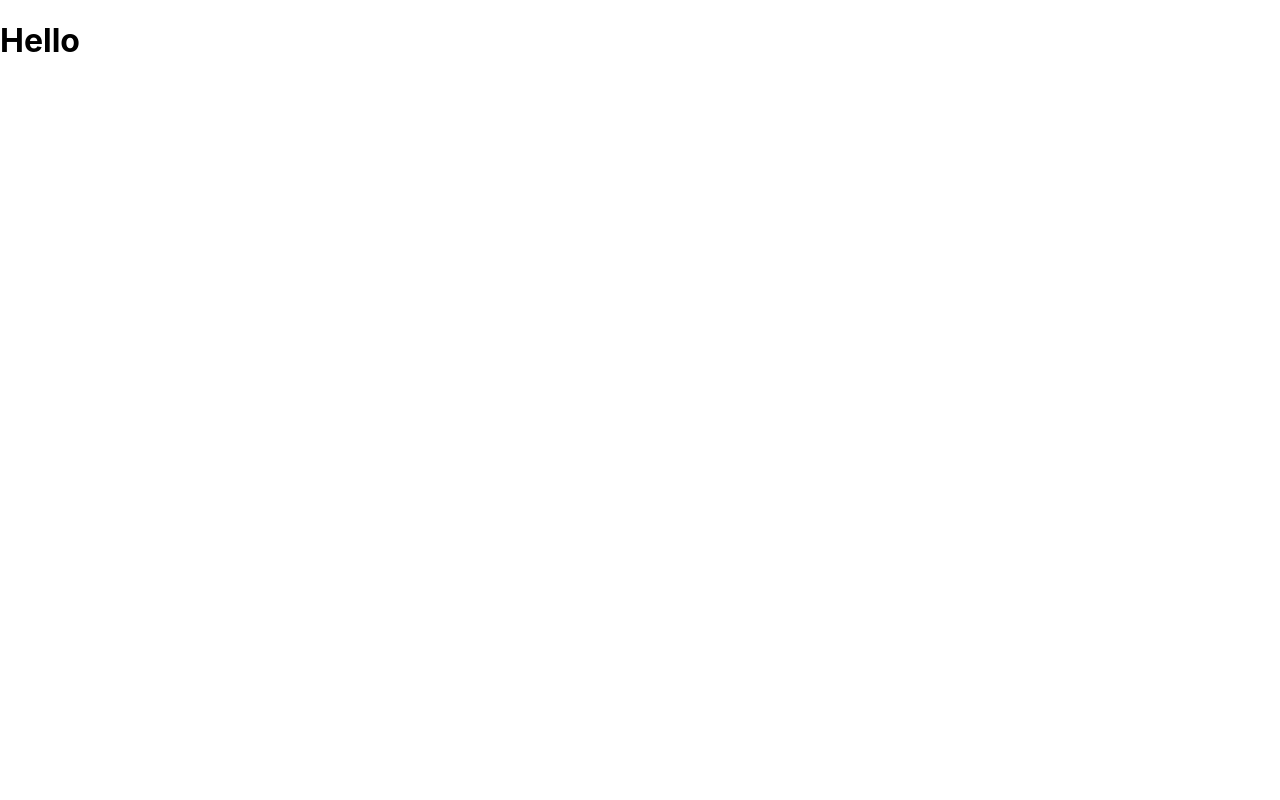
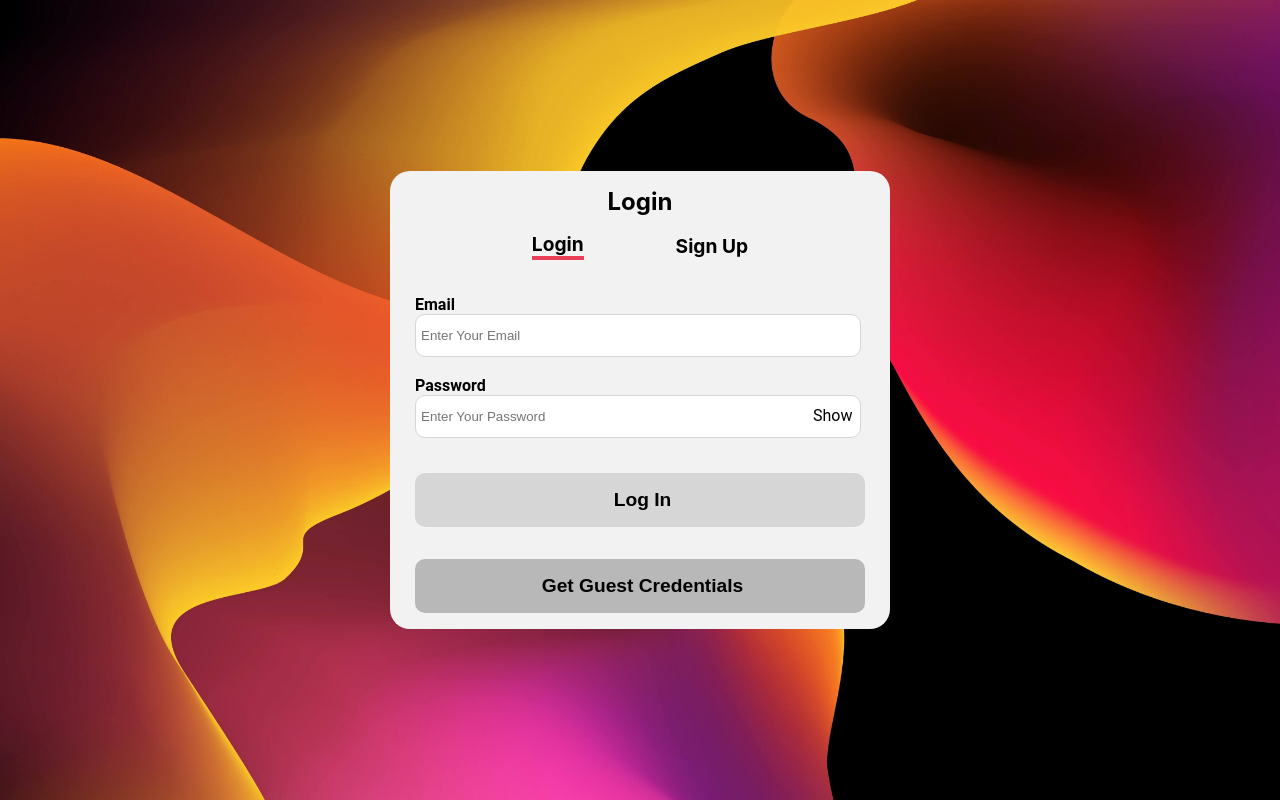
Before and after one commit to VictorMMartinezJr/MERN-Chat-App, a React (Create React App) app in the folder frontend/: page / in a window 1280 px wide. Built offline with nearby package versions, Linux system fonts and the light colour scheme.

Commit message:
created signup and login forms

```diff
--- a/frontend/public/index.html
+++ b/frontend/public/index.html
@@ -9,12 +9,10 @@
       name="description"
       content="Web site created using create-react-app"
     />
-    <link rel="apple-touch-icon" href="%PUBLIC_URL%/logo192.png" />
     <!--
       manifest.json provides metadata used when your web app is installed on a
       user's mobile device or desktop. See https://developers.google.com/web/fundamentals/web-app-manifest/
     -->
-    <link rel="manifest" href="%PUBLIC_URL%/manifest.json" />
     <!--
       Notice the use of %PUBLIC_URL% in the tags above.
       It will be replaced with the URL of the `public` folder during the build.
--- a/frontend/src/App.css
+++ b/frontend/src/App.css
@@ -0,0 +1,15 @@
+@import url("https://fonts.googleapis.com/css2?family=Sora:wght@300;400;700&display=swap");
+
+* {
+  box-sizing: border-box;
+  padding: 0;
+  margin: 0;
+}
+
+.App {
+  min-height: 100vh;
+  display: flex;
+  background: url("./assets/images/wallpaper.jpg");
+  background-position: center;
+  background-size: cover;
+}
--- a/frontend/src/App.js
+++ b/frontend/src/App.js
@@ -1,9 +1,19 @@
 import "./App.css";
+import { Route, Switch } from "react-router-dom";
+import Homepage from "./Pages/Home/Homepage";
+import Chatpage from "./Pages/Chatpage";
 
 function App() {
   return (
     <div className="App">
-      <h1>Hello</h1>
+      <Switch>
+        <Route exact path="/">
+          <Homepage />
+        </Route>
+        <Route exact path="/chats">
+          <Chatpage />
+        </Route>
+      </Switch>
     </div>
   );
 }
--- /dev/null
+++ b/frontend/src/Pages/Chatpage.js
@@ -0,0 +1,24 @@
+import { useEffect, useState } from "react";
+
+const Chatpage = () => {
+  const [chats, setChats] = useState([]);
+  const fetchChats = () => {
+    fetch("/api/chat")
+      .then((res) => res.json())
+      .then((data) => setChats(data));
+  };
+
+  useEffect(() => {
+    fetchChats();
+  }, []);
+
+  return (
+    <div>
+      {chats.map((chat) => (
+        <h1 key={chat._id}>{chat.chatName}</h1>
+      ))}
+    </div>
+  );
+};
+
+export default Chatpage;
--- /dev/null
+++ b/frontend/src/Pages/Home/Homepage.css
@@ -0,0 +1,34 @@
+.home {
+  height: 100vh;
+  width: 100%;
+  display: flex;
+  justify-content: center;
+  align-items: center;
+}
+.login-form {
+  min-height: 400px;
+  width: 500px;
+  border-radius: 20px;
+  display: flex;
+  flex-direction: column;
+  align-items: center;
+  background-color: #f2f2f2;
+}
+.login-title {
+  margin: 1rem 0;
+}
+.login-tabs {
+  display: flex;
+  justify-content: space-evenly;
+  align-items: center;
+  width: 80%;
+}
+.login-tabs p {
+  font-size: 1.2rem;
+  font-weight: 700;
+  margin-bottom: 1rem;
+  cursor: pointer;
+}
+.active-tab {
+  border-bottom: 4px solid #e94057;
+}
--- /dev/null
+++ b/frontend/src/Pages/Home/Homepage.js
@@ -0,0 +1,33 @@
+import "./Homepage.css";
+import { useState } from "react";
+import Signup from "../../components/authentication/Signup";
+import Login from "../../components/authentication/Login";
+
+const Homepage = () => {
+  const [loginActive, setLoginActive] = useState(true);
+  return (
+    <section className="home">
+      <div className="login-form">
+        <h1 className="login-title">{loginActive ? "Login" : "Sign Up"}</h1>
+        <div className="login-tabs">
+          <p
+            className={loginActive ? "active-tab" : ""}
+            onClick={() => setLoginActive(true)}
+          >
+            Login
+          </p>
+          <p
+            className={loginActive ? "" : "active-tab"}
+            onClick={() => setLoginActive(false)}
+          >
+            Sign Up
+          </p>
+        </div>
+        {loginActive && <Login />}
+        {!loginActive && <Signup />}
+      </div>
+    </section>
+  );
+};
+
+export default Homepage;
--- /dev/null
+++ b/frontend/src/components/authentication/Login.js
@@ -0,0 +1,73 @@
+import "./form.css";
+import { useState } from "react";
+import { useHistory } from "react-router-dom";
+
+const Login = () => {
+  const [showPw, setShowPw] = useState(false);
+  const [email, setEmail] = useState("");
+  const [password, setPassword] = useState("");
+  const [loading, setLoading] = useState(false);
+  const history = useHistory();
+
+  const postDetails = () => {};
+  const handleSubmit = () => {};
+
+  return (
+    <form className="form">
+      <div className="form-content">
+        {/* Email input */}
+        <div className="input-container">
+          <label htmlFor="email">Email</label>
+          <input
+            name="email"
+            type="text"
+            placeholder="Enter Your Email"
+            required
+            value={email}
+            onChange={(e) => {
+              setEmail(e.target.value);
+              console.log(email);
+            }}
+          />
+        </div>
+        {/* Password input */}
+        <div className="input-container pw-input">
+          <label htmlFor="password">Password</label>
+          <input
+            name="password"
+            type={showPw ? "text" : "password"}
+            placeholder="Enter Your Password"
+            required
+            value={password}
+            onChange={(e) => setPassword(e.target.value)}
+          />
+          <p className="show-pw" onClick={() => setShowPw(!showPw)}>
+            {showPw ? "Hide" : "Show"}
+          </p>
+        </div>
+        {!loading && (
+          <button type="submit" className="submit-btn" onClick={handleSubmit}>
+            Log In
+          </button>
+        )}
+        {loading && (
+          <button className="submit-btn" onClick={handleSubmit}>
+            Logging In...
+          </button>
+        )}
+        <button
+          type="button"
+          className="submit-btn guest-btn"
+          onClick={() => {
+            setEmail("guest@example.com");
+            setPassword("123456");
+          }}
+        >
+          Get Guest Credentials
+        </button>
+      </div>
+    </form>
+  );
+};
+
+export default Login;
--- /dev/null
+++ b/frontend/src/components/authentication/Signup.js
@@ -0,0 +1,100 @@
+import "./form.css";
+import { useState } from "react";
+import { useHistory } from "react-router-dom";
+
+const Signup = () => {
+  const [showPw, setShowPw] = useState(false);
+  const [showConfirm, setShowConfirm] = useState(false);
+  const [name, setName] = useState("");
+  const [email, setEmail] = useState("");
+  const [password, setPassword] = useState("");
+  const [confirmPassword, setConfirmPassword] = useState("");
+  const [pic, setPic] = useState("");
+  const [loading, setLoading] = useState(false);
+  const history = useHistory();
+
+  const postDetails = () => {};
+  const handleSubmit = () => {};
+
+  return (
+    <form className="form">
+      <div className="form-content">
+        {/* Name input */}
+        <div className="input-container">
+          <label htmlFor="name">Name</label>
+          <input
+            name="name"
+            type="text"
+            placeholder="Enter Your Name"
+            required
+            onChange={(e) => setName(e.target.value)}
+          />
+        </div>
+        {/* Email input */}
+        <div className="input-container">
+          <label htmlFor="email">Email</label>
+          <input
+            name="email"
+            type="text"
+            placeholder="Enter Your Email"
+            required
+            onChange={(e) => setEmail(e.target.value)}
+          />
+        </div>
+        {/* Password input */}
+        <div className="input-container pw-input">
+          <label htmlFor="password">Password</label>
+          <input
+            name="password"
+            type={showPw ? "text" : "password"}
+            placeholder="Enter Your Password"
+            required
+            onChange={(e) => setPassword(e.target.value)}
+          />
+          <p className="show-pw" onClick={() => setShowPw(!showPw)}>
+            {showPw ? "Hide" : "Show"}
+          </p>
+        </div>
+        {/* Confirm password input */}
+        <div className="input-container confirm-input">
+          <label htmlFor="confirmpw">Confirm Password</label>
+          <input
+            name="confirm"
+            type={showConfirm ? "text" : "password"}
+            placeholder="Confirm Your Password"
+            required
+            onChange={(e) => setConfirmPassword(e.target.value)}
+          />
+          <p
+            className="show-confirm"
+            onClick={() => setShowConfirm(!showConfirm)}
+          >
+            {showConfirm ? "Hide" : "Show"}
+          </p>
+        </div>
+        {/* Upload avatar input */}
+        <div className="input-container">
+          <label htmlFor="pic">Upload Picture</label>
+          <input
+            name="pic"
+            type="file"
+            accept="image/*"
+            onChange={(e) => postDetails(e.target.files[0])}
+          />
+        </div>
+        {!loading && (
+          <button type="submit" className="submit-btn" onClick={handleSubmit}>
+            Sign Up
+          </button>
+        )}
+        {loading && (
+          <button className="submit-btn" onClick={handleSubmit}>
+            Signing Up...
+          </button>
+        )}
+      </div>
+    </form>
+  );
+};
+
+export default Signup;
--- /dev/null
+++ b/frontend/src/components/authentication/form.css
@@ -0,0 +1,69 @@
+.form {
+  display: flex;
+  flex-direction: column;
+  justify-content: center;
+  align-items: center;
+  width: 100%;
+  flex: 1;
+  font-family: "Roboto", sans-serif;
+}
+.form-content {
+  width: 90%;
+}
+.input-container {
+  width: 99%;
+  display: flex;
+  flex-direction: column;
+  align-items: flex-start;
+  margin: 1.2rem 0;
+  position: relative;
+}
+.input-container label {
+  font-weight: 700;
+}
+.input-container input {
+  width: 100%;
+  padding: 0.8rem 0 0.8rem 5px;
+  outline: none;
+  border-radius: 10px;
+  border: 1px solid #d6d6d6;
+}
+.pw-input,
+.confirm-input {
+  position: relative;
+}
+.show-pw,
+.show-confirm {
+  position: absolute;
+  padding: 0.5rem;
+  right: 0px;
+  top: 22px;
+  cursor: pointer;
+}
+.error-text {
+  position: absolute;
+  bottom: -30px;
+  left: 0;
+  font-size: 0.8rem;
+  color: red;
+}
+.submit-btn {
+  width: 100%;
+  padding: 1rem 0 1rem 5px;
+  border-radius: 10px;
+  border: none;
+  background: #d6d6d6;
+  margin: 1rem 0;
+  font-size: 1.2rem;
+  font-weight: 700;
+  cursor: pointer;
+}
+.submit-btn:hover {
+  background: #b8b8b8;
+}
+.guest-btn {
+  background: #b8b8b8;
+}
+.guest-btn:hover {
+  background: #d6d6d6;
+}
--- a/package.json
+++ b/package.json
@@ -11,6 +11,7 @@
   "dependencies": {
     "dotenv": "^16.0.0",
     "express": "^4.17.3",
+    "mongoose": "^6.2.3",
     "nodemon": "^2.0.15"
   }
 }
```
Also changed, not shown: frontend/src/assets/images/wallpaper.jpg (added), 1 other file (tests, documents, lock files or other folders).
